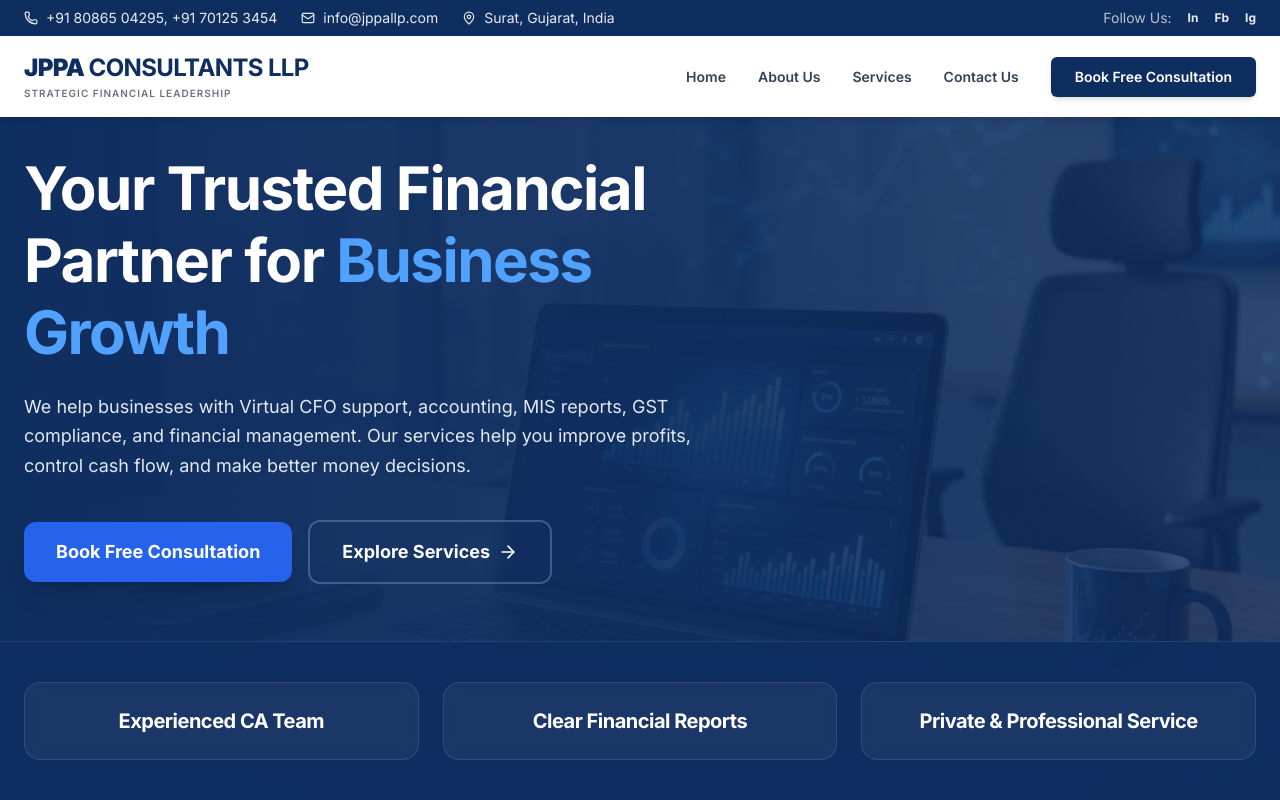
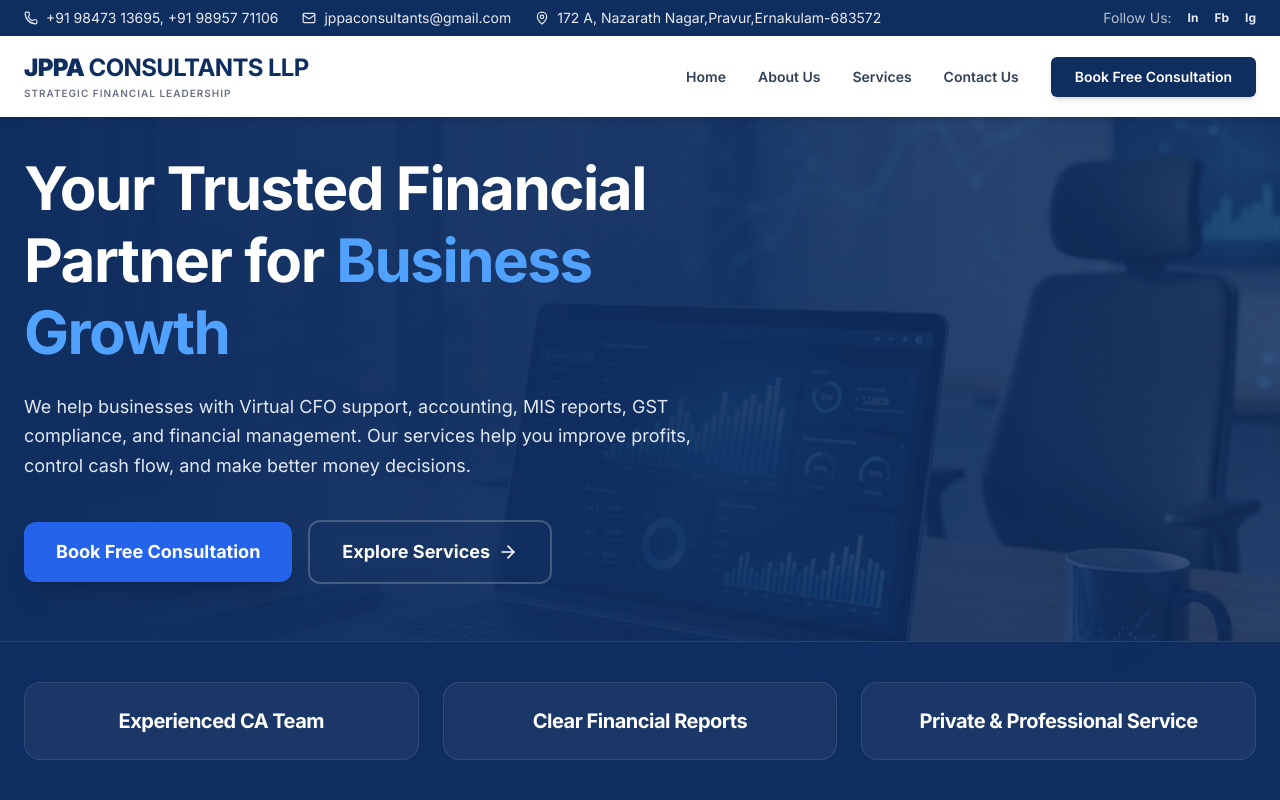
Before and after one commit to ilyasyuva20/jppallp, a Next.js app: page / in a window 1280 px wide. Shown: the top 800 px of the page. Built offline with nearby package versions, Linux system fonts and the light colour scheme.

Commit message:
chore: update contact information and business address in navigation and footer components

```diff
--- a/src/components/Footer.tsx
+++ b/src/components/Footer.tsx
@@ -53,15 +53,18 @@ export default function Footer() {
           <div className="space-y-4 text-blue-100 text-sm">
             <div className="flex items-start gap-3">
               <MapPin size={18} className="text-blue-400 shrink-0" />
-              <span>Surat, Gujarat, India</span>
+              <span>172 A, Nazarath Nagar,Pravur,Ernakulam-683572</span>
             </div>
-            <div className="flex items-center gap-3">
-              <Phone size={18} className="text-blue-400 shrink-0" />
-              <span>+91 80865 04295, +91 70125 3454</span>
+            <div className="flex items-start gap-3">
+              <Phone size={18} className="text-blue-400 shrink-0 mt-0.5" />
+              <div className="flex flex-col">
+                <span>+91 98473 13695</span>
+                <span>+91 98957 71106</span>
+              </div>
             </div>
             <div className="flex items-center gap-3">
               <Mail size={18} className="text-blue-400 shrink-0" />
-              <span>info@jppallp.com</span>
+              <span>jppaconsultants@gmail.com</span>
             </div>
             <div className="pt-2">
               <p className="flex items-center gap-2"><span className="text-blue-400">🕒</span> Mon - Sat : 9:00 AM - 6:00 PM</p>
@@ -75,6 +78,6 @@ export default function Footer() {
           © 2026 JPPA Consultants LLP. All Rights Reserved.
         </p>
       </div>
-    </footer>
+    </footer >
   );
 }
--- a/src/components/Navbar.tsx
+++ b/src/components/Navbar.tsx
@@ -22,15 +22,15 @@ export default function Navbar() {
           <div className="flex items-center gap-6">
             <div className="flex items-center gap-2">
               <Phone size={14} />
-              <span>+91 80865 04295, +91 70125 3454</span>
+              <span>+91 98473 13695, +91 98957 71106</span>
             </div>
             <div className="flex items-center gap-2">
               <Mail size={14} />
-              <span>info@jppallp.com</span>
+              <span>jppaconsultants@gmail.com</span>
             </div>
             <div className="flex items-center gap-2">
               <MapPin size={14} />
-              <span>Surat, Gujarat, India</span>
+              <span>172 A, Nazarath Nagar,Pravur,Ernakulam-683572</span>
             </div>
           </div>
           <div className="flex items-center gap-4">
```
